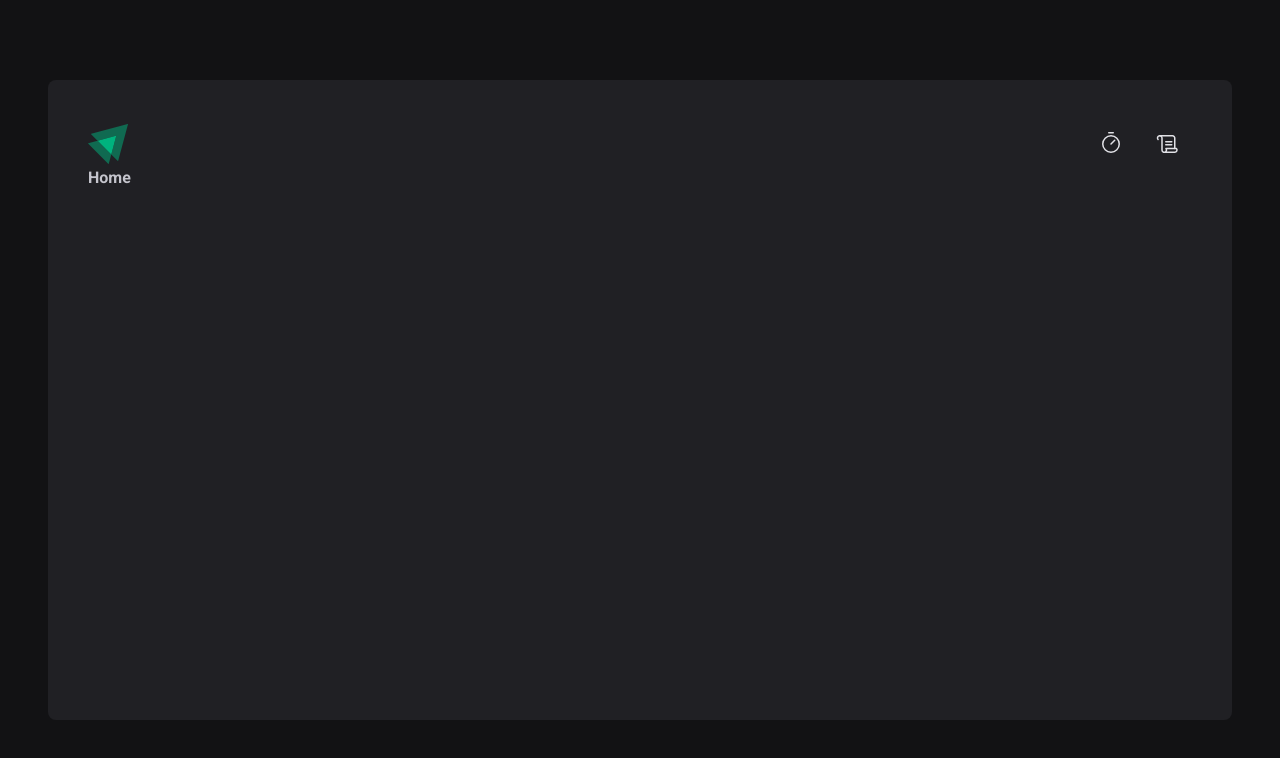
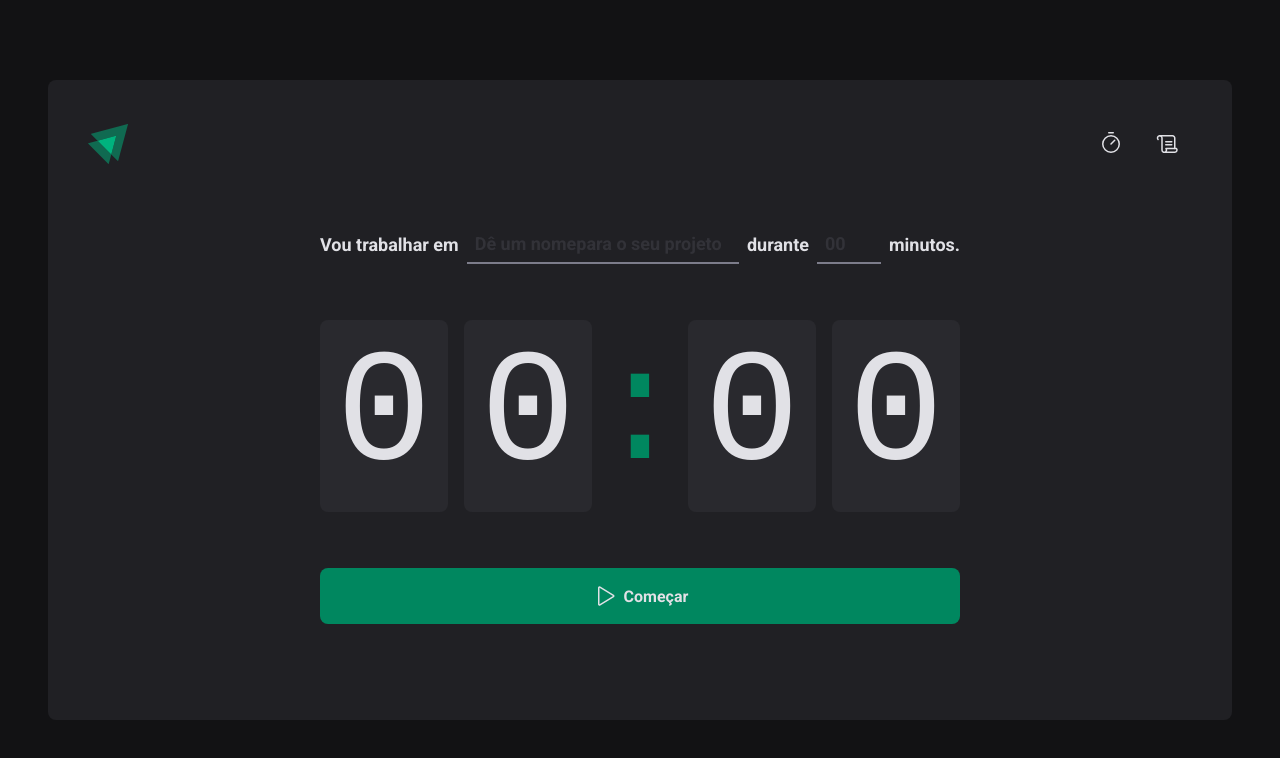
Before and after one commit to Jones-bass/Timer-ROCKETSEAT, a React (Vite) app: page / in a window 1280 px wide. Shown: the top 758 px of the page. Built offline with nearby package versions, Linux system fonts and the light colour scheme.

Commit message:
Tela Home

```diff
--- a/src/pages/Home.tsx
+++ /dev/null
@@ -1,5 +0,0 @@
-import React from 'react'
-
-export function Home() {
-  return <div>Home</div>
-}
--- /dev/null
+++ b/src/pages/Home/index.tsx
@@ -0,0 +1,45 @@
+import { Play } from 'phosphor-react'
+import {
+  CountContainer,
+  FormContainer,
+  HomeContainer,
+  Separator,
+  StartCountdownButton,
+  MinutesAmountInput,
+  TaskInput,
+} from './styles'
+
+export function Home() {
+  return (
+    <HomeContainer>
+      <form action="">
+        <FormContainer>
+          <label htmlFor="task">Vou trabalhar em</label>
+          <TaskInput id="task" placeholder="Dê um nomepara o seu projeto" />
+
+          <label htmlFor="minutesAmount">durante</label>
+          <MinutesAmountInput
+            type="number"
+            id="minutesAmount"
+            placeholder="00"
+          />
+
+          <span>minutos.</span>
+        </FormContainer>
+
+        <CountContainer>
+          <span>0</span>
+          <span>0</span>
+          <Separator>:</Separator>
+          <span>0</span>
+          <span>0</span>
+        </CountContainer>
+
+        <StartCountdownButton type="submit">
+          <Play size={24} />
+          Começar
+        </StartCountdownButton>
+      </form>
+    </HomeContainer>
+  )
+}
--- /dev/null
+++ b/src/pages/Home/styles.ts
@@ -0,0 +1,110 @@
+import styled from 'styled-components'
+
+export const HomeContainer = styled.main`
+  flex: 1;
+
+  display: flex;
+  flex-direction: column;
+  align-items: center;
+  justify-content: center;
+
+  form {
+    display: flex;
+    flex-direction: column;
+    align-items: center;
+    gap: 3.5rem;
+  }
+`
+
+export const FormContainer = styled.div`
+  width: 100%;
+  display: flex;
+  align-items: center;
+  justify-content: center;
+  justify-content: center;
+  gap: 0.5rem;
+  color: ${(porps) => porps.theme.gray100};
+  font-size: 1.125rem;
+  font-weight: bold;
+  flex-wrap: wrap;
+`
+const BaseInput = styled.input`
+  background: transparent;
+  height: 2.5rem;
+  border: 0;
+  border-bottom: 2px solid ${(porps) => porps.theme.gray500};
+  font-size: 1.125rem;
+  font-weight: bold;
+  padding: 0 0.5rem;
+  color: ${(porps) => porps.theme.gray100};
+
+  &:focus {
+    box-shadow: none;
+    border-color: ${(porps) => porps.theme.green500};
+  }
+
+  &::placeholder {
+    color: ${(porps) => porps.theme.gray600};
+  }
+`
+export const TaskInput = styled(BaseInput)`
+  flex: 1;
+`
+
+export const MinutesAmountInput = styled(BaseInput)`
+  width: 4rem;
+`
+
+export const CountContainer = styled.div`
+  font-family: 'Roboto Mono', monospace;
+  font-size: 10rem;
+  line-height: 8rem;
+  color: ${(porps) => porps.theme.gray100};
+
+  display: flex;
+  gap: 1rem;
+
+  span {
+    background: ${(porps) => porps.theme.gray700};
+    padding: 2rem 1rem;
+    border-radius: 8px;
+  }
+`
+
+export const Separator = styled.div`
+  padding: 2rem 0;
+  color: ${(porps) => porps.theme.green500};
+
+  width: 4rem;
+  overflow: hidden;
+  display: flex;
+  justify-content: center;
+`
+
+export const StartCountdownButton = styled.button`
+  width: 100%;
+  border: 0;
+  padding: 1rem;
+  border-radius: 8px;
+
+  display: flex;
+  align-items: center;
+  justify-content: center;
+
+  gap: 0.5rem;
+  font-weight: bold;
+
+  cursor: pointer;
+
+  background-color: ${(porps) => porps.theme.green500};
+  color: ${(porps) => porps.theme.gray100};
+
+  &:disabled {
+    opacity: 0.7;
+    cursor: not-allowed;
+  }
+
+  &:not(:disabled):hover {
+    background: ${(porps) => porps.theme.green700};
+  }
+`
--- a/src/styles/global.ts
+++ b/src/styles/global.ts
@@ -15,6 +15,7 @@ export const GlobalStyle = createGlobalStyle`
 body {
   background: ${(props) => props.theme.gray900};
   color: ${(props) => props.theme.gray300};
+  -webkit-font-smoothing: antialiased;
 }
 
 body, input, textarea, button {
```
